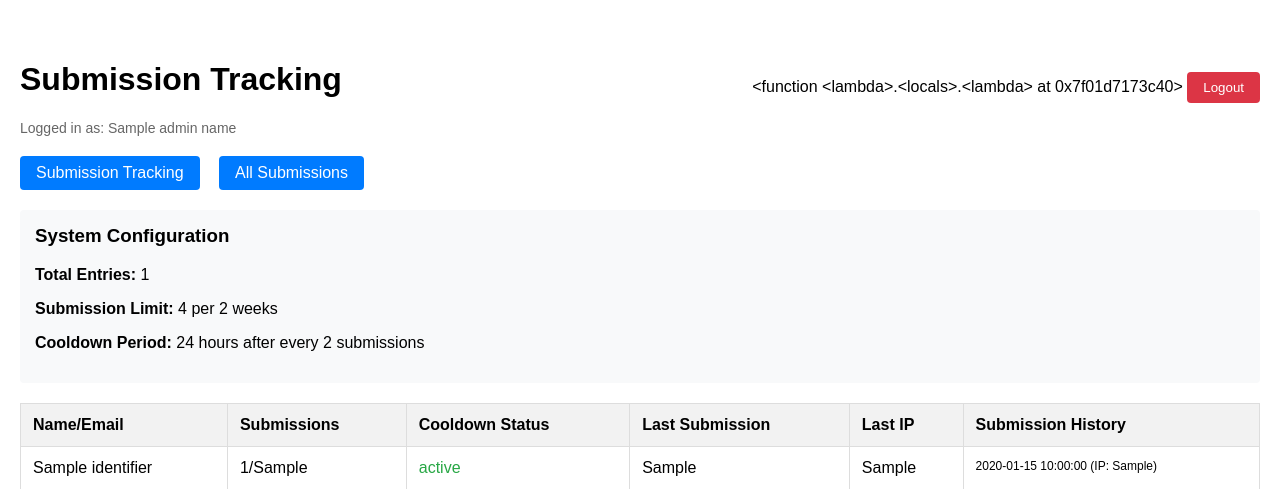
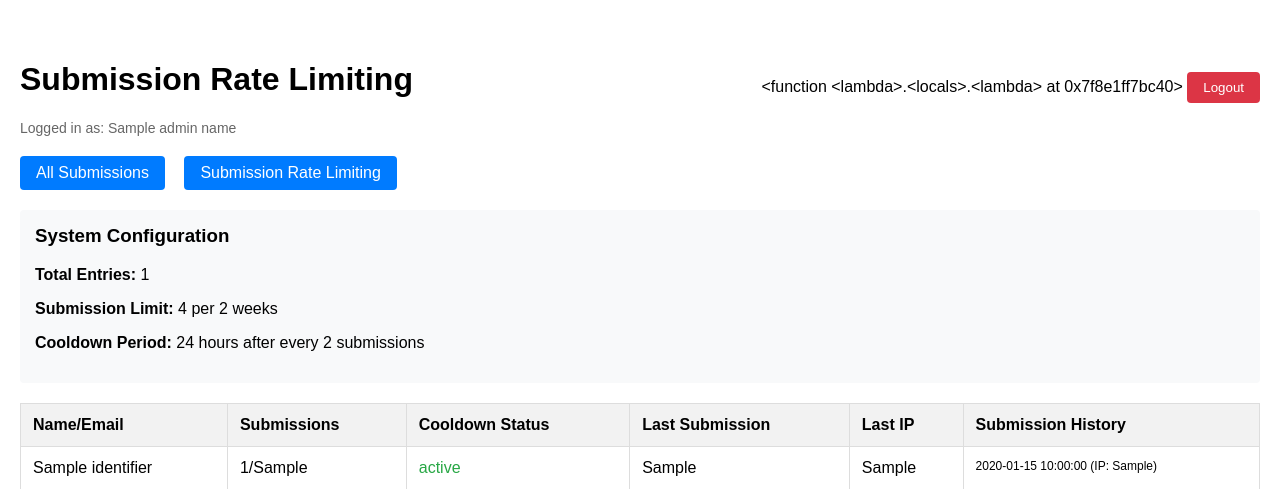
Before and after one commit to MS-Awesome321/EnvisionAIWebsite, a Flask app: template templates/admin_tracking.html in a window 1280 px wide. Shown: the top 489 px of the page. Run offline with Flask 3, Linux system fonts and the light colour scheme; the template is opened without the code that fills it: most values are stand-ins (such as "Sample title", 1, 10 or a date in 2020); some libraries are stand-ins or nearby versions.

Commit message:
onboarding + minor changes

```diff
--- a/flask_app.py
+++ b/flask_app.py
@@ -42,7 +42,7 @@ app = Flask(__name__)
 app.config['SECRET_KEY'] = os.getenv('SECRET_KEY')
 app.config['RECAPTCHA_SECRET_KEY'] = os.getenv('RECAPTCHA_SECRET_KEY')
 app.config['RECAPTCHA_SITE_KEY'] = os.getenv('RECAPTCHA_SITE_KEY')
-app.config['ADMIN_PASSWORD'] = os.getenv('ADMIN_PASSWORD', 'admin123')  # Default password for development
+app.config['ADMIN_PASSWORD'] = os.getenv('ADMIN_PASSWORD')
 
 
 resend.api_key = os.getenv('RESEND_API_KEY')
@@ -223,12 +223,11 @@ def check_duplicate_submission(name, email, ip):
     tracking_data = load_submission_tracking()
     current_time = time.time()
 
-    # Configuration
     MAX_SUBMISSIONS = 4
     TWO_WEEKS = 14 * 24 * 60 * 60  # 14 days in seconds
     COOLDOWN_PERIOD = 24 * 60 * 60  # 24 hours in seconds
 
-    # Normalize inputs for comparison
+    # normalize inputs for comparison
     normalized_name = name.strip().lower()
     normalized_email = email.strip().lower()
 
@@ -237,7 +236,7 @@ def check_duplicate_submission(name, email, ip):
         name_data = tracking_data[normalized_name]
         submissions = name_data.get('submissions', [])
 
-        # Clean up old submissions (older than 2 weeks)
+        # clean up old submissions (older than 2 weeks)
         recent_submissions = [s for s in submissions if current_time - s['timestamp'] < TWO_WEEKS]
 
         # Check if max submissions reached
@@ -254,10 +253,10 @@ def check_duplicate_submission(name, email, ip):
             # Sort submissions by timestamp (most recent first)
             recent_submissions.sort(key=lambda x: x['timestamp'], reverse=True)
 
-            # Check if we're in a cooldown period (after every 2nd submission)
+            # check if we're in a cooldown period (after every 2nd submission)
             submission_pairs = len(recent_submissions) // 2
             if submission_pairs > 0:
-                # Check the most recent pair
+                # check the most recent pair
                 last_pair_start = recent_submissions[submission_pairs * 2 - 1]['timestamp']
                 time_since_last_pair = current_time - last_pair_start
 
@@ -312,7 +311,7 @@ def check_duplicate_submission(name, email, ip):
         'email': email
     }
 
-    # Update tracking data for name
+    # update tracking data for name
     if normalized_name in tracking_data:
         tracking_data[normalized_name]['submissions'].append(submission_record)
         tracking_data[normalized_name]['last_submission'] = current_time
@@ -327,7 +326,7 @@ def check_duplicate_submission(name, email, ip):
             'name': name
         }
 
-    # Update tracking data for email
+    # update tracking data for email
     if normalized_email in tracking_data:
         tracking_data[normalized_email]['submissions'].append(submission_record)
         tracking_data[normalized_email]['last_submission'] = current_time
@@ -553,7 +552,7 @@ class ContactForm(FlaskForm):
 # ----------------------
 
 @app.route('/get-involved', methods=['POST'])
-@limiter.limit("5 per minute")  # Reduced from 10 to 5 per minute
+@limiter.limit("5 per minute")
 def get_involved():
     ip = real_ip()
     # get token sent by reCAPTCHA
@@ -719,7 +718,7 @@ def admin_redirect():
     """
     return redirect('/admin/login')
 
-
+@limiter.limit("3 per minute")
 @app.route("/admin/login", methods=['GET', 'POST'])
 def admin_login():
     """
@@ -844,11 +843,11 @@ def admin_logout():
 
         return redirect('/admin/login')
 
-@app.route("/admin/submissions", methods=['GET'])
+@app.route("/admin/rate-limit", methods=['GET'])
 @require_admin_auth
-def view_submissions():
+def view_rate_limiting():
     """
-    Admin route to view submission tracking data (protected with authentication)
+    Admin route to view submission rate limiting data
     """
     try:
         admin_name = session.get('admin_name', 'Unknown')
@@ -928,7 +927,7 @@ def view_submissions():
         logger.error(f"Error retrieving submission data: {e}")
         return jsonify({"error": "Failed to retrieve submission data"}), 500
 
-@app.route("/admin/all", methods=['GET'])
+@app.route("/admin/submissions", methods=['GET'])
 @require_admin_auth
 def view_all_submissions():
     """
--- a/static/style.css
+++ b/static/style.css
@@ -394,6 +394,7 @@ nav {
     display: flex;
     align-items: center;
     position: relative;
+    gap:2rem;
 }
 
 .social {
--- a/templates/admin_base.html
+++ b/templates/admin_base.html
@@ -123,8 +123,8 @@
     </div>
 
     <div class="nav-links">
-        <a href="/admin/submissions" {% if active_page == 'tracking' %}class="active"{% endif %}>Submission Tracking</a>
-        <a href="/admin/all" {% if active_page == 'submissions' %}class="active"{% endif %}>All Submissions</a>
+        <a href="/admin/submissions" {% if active_page == 'submissions' %}class="active"{% endif %}>All Submissions</a>
+        <a href="/admin/rate-limit" {% if active_page == 'tracking' %}class="active"{% endif %}>Submission Rate Limiting</a>
     </div>
 
     {% block content %}{% endblock %}
--- a/templates/admin_tracking.html
+++ b/templates/admin_tracking.html
@@ -1,7 +1,7 @@
 {% extends "admin_base.html" %}
 
-{% block title %}Admin - Submission Tracking{% endblock %}
-{% block page_title %}Submission Tracking{% endblock %}
+{% block title %}Admin - Submission Rate Limiting{% endblock %}
+{% block page_title %}Submission Rate Limiting{% endblock %}
 
 {% block content %}
 {% if not formatted_data %}
--- a/templates/index.html
+++ b/templates/index.html
@@ -5,11 +5,11 @@
 
 	<meta name="description" content="Welcome to Envision, Princeton University's annual student-run AI conference.">
 
-    <meta property="og:url" content="https://envisionprinceton.com"> <!-- edit here -->
+    <meta property="og:url" content="https://envisionprinceton.com">
     <meta property="og:type" content="website">
     <meta property="og:title" content="Envision AI Conference @ Princeton University">
     <meta property="og:description" content="Welcome to Envision, Princeton University's annual student-run AI conference.">
-    <meta property="og:image" content="[logo here]"> <!-- edit here -->
+    <meta property="og:image" content="[logo here]">
     <meta name="twitter:card" content="summary_large_image">
 
 
@@ -981,7 +981,7 @@ document.addEventListener('DOMContentLoaded', () => {
         function gainSide() {
             document.getElementById('nav').style.display = 'flex';
             document.getElementById('topLogoContainer').style.display = 'flex';
-            document.getElementById('socialContainer').style.marginLeft = '8vw';
+            document.getElementById('socialContainer').style.marginLeft = '10vw';
         }
 
         function expandSide() {
```
Also changed, not shown: requirements.txt (+29 -18 lines), 2 other files.
